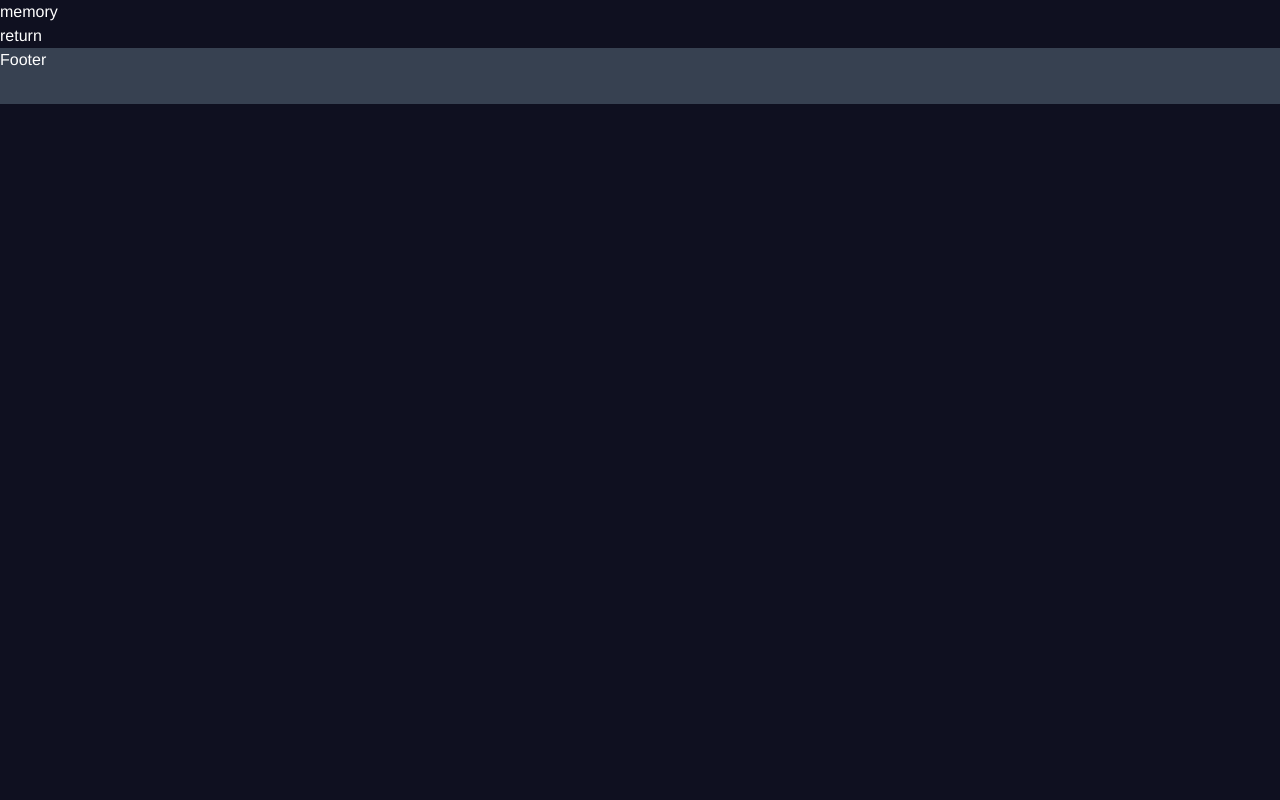
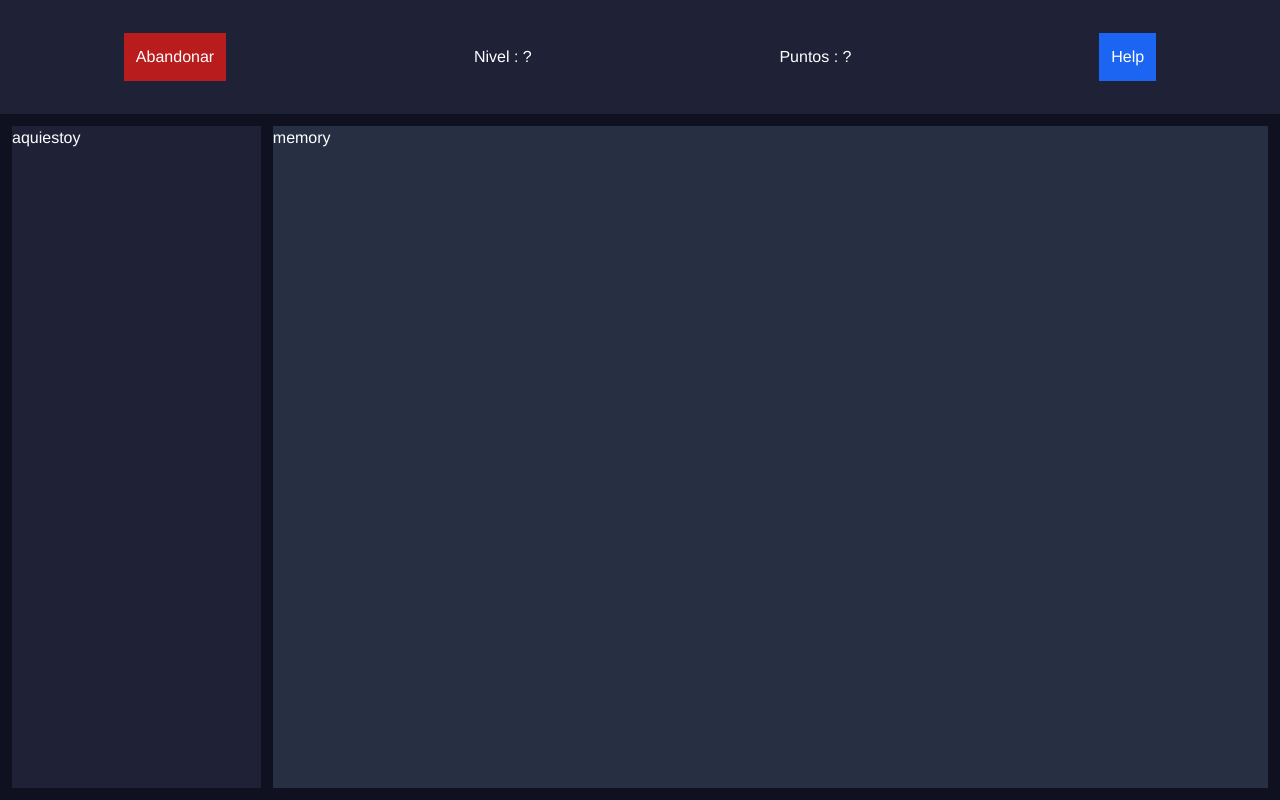
Before and after one commit to JosueG24/SuperGamesFrontend, a Next.js app: page /games/memory in a window 1280 px wide. Built offline with nearby package versions, Linux system fonts and the light colour scheme; a web font is replaced by a local one.

Commit message:
Se modificaron los layauts, eliminando el footer. Se implementaron customClass para tailwind y se trabajo en la interfaz de los 3 minijuegos.

```diff
--- a/src/components/layout/Footer.jsx
+++ /dev/null
@@ -1,9 +0,0 @@
-import React from 'react'
-
-export default function Footer() {
-  return (
-    <section className='w-full h-14 bg-gray-700'>
-        Footer
-    </section>
-  )
-}
--- a/src/components/layout/Layout.jsx
+++ b/src/components/layout/Layout.jsx
@@ -1,7 +1,6 @@
 import Head from "next/head"
-import Footer from "./Footer"
 
-export default function Layout({children, title = "no-hay-titulo"}) {
+export default function Layout({children, page = "no-page"}) {
   return (
     <div>
         <Head>
@@ -15,7 +14,6 @@ export default function Layout({children, title = "no-hay-titulo"}) {
         </Head>
 
         <div>{children}</div>
-        <Footer title={title}/>
 
     </div>
   )
--- a/src/pages/games/memory/index.js
+++ b/src/pages/games/memory/index.js
@@ -2,12 +2,29 @@ import Layout from "@/components/layout/Layout"
 import Link from "next/link"
 
 export default function memory() {
+
+function defaultFunction(){
+
+}
+
   return (
-    <Layout>
-      <section>
-        memory
-        <Link href={"/"}>return</Link>
-      </section>
+    <Layout page="memory">
+      <div className="w-screen h-screen">
+        <header className="w-full h-1/7 bg-c_GrayBlue flex justify-around items-center">
+          <Link className="bg-red-700 p-3" href={"/"}>Abandonar</Link>
+          <button onClick={defaultFunction} className="">Nivel : ?</button>
+          <button onClick={defaultFunction} className="">Puntos : ?</button>
+          <button onClick={defaultFunction} className="bg-c_LightBlue p-3">Help</button>
+        </header>
+        <section className="w-full h-6/7 p-3 flex">
+          <div className="w-1/5 h-full bg-c_GrayBlue mr-3">
+            aquiestoy
+          </div>
+          <div className="w-4/5 h-full bg-c_LightGrayBlue">
+            <p>memory</p>
+          </div>
+        </section>
+      </div>
     </Layout>
   )
 }
--- a/src/pages/games/mines/index.js
+++ b/src/pages/games/mines/index.js
@@ -3,11 +3,23 @@ import Link from "next/link"
 
 export default function mines() {
   return (
-    <Layout>
-      <section>
-        mines
-        <Link href={"/"}>return</Link>
-      </section>
+    <Layout page="mines">
+      <div className="w-screen h-screen">
+        <header className="w-full h-1/7 bg-c_GrayBlue flex justify-around items-center">
+          <Link className="bg-red-700 p-3" href={"/"}>Abandonar</Link>
+          <button onClick={defaultFunction} className="">Nivel : ?</button>
+          <button onClick={defaultFunction} className="">Puntos : ?</button>
+          <button onClick={defaultFunction} className="bg-c_LightBlue p-3">Help</button>
+        </header>
+        <section className="w-full h-6/7 p-3 flex">
+          <div className="w-1/5 h-full bg-c_GrayBlue mr-3">
+            aquiestoy
+          </div>
+          <div className="w-4/5 h-full bg-c_LightGrayBlue">
+            <p>mines</p>
+          </div>
+        </section>
+      </div>
     </Layout>
   )
 }
--- a/src/pages/games/snake/index.js
+++ b/src/pages/games/snake/index.js
@@ -3,11 +3,23 @@ import Link from "next/link"
 
 export default function snake() {
   return (
-    <Layout>
-      <section>
-        snake
-        <Link href={"/"}>return</Link>
-      </section>
+    <Layout page="snake">
+      <div className="w-screen h-screen">
+        <header className="w-full h-1/7 bg-c_GrayBlue flex justify-around items-center">
+          <Link className="bg-red-700 p-3" href={"/"}>Abandonar</Link>
+          <button onClick={defaultFunction} className="">Nivel : ?</button>
+          <button onClick={defaultFunction} className="">Puntos : ?</button>
+          <button onClick={defaultFunction} className="bg-c_LightBlue p-3">Help</button>
+        </header>
+        <section className="w-full h-6/7 p-3 flex">
+          <div className="w-1/5 h-full bg-c_GrayBlue mr-3">
+            aquiestoy
+          </div>
+          <div className="w-4/5 h-full bg-c_LightGrayBlue">
+            <p>snake</p>
+          </div>
+        </section>
+      </div>
     </Layout>
   )
 }
--- a/src/styles/Reset.css
+++ b/src/styles/Reset.css
@@ -3,6 +3,7 @@
 
     --color-DarckBlue : #0F1020;
     --color-GrayBlue :  #1F2137;
+    --color-LightGrayBlue :  #273043;
     --color-Pink :      #FF7394;
     --color-LightBlue : #1C64F2;
     --color-White :     #ffffff;
--- a/tailwind.config.js
+++ b/tailwind.config.js
@@ -9,7 +9,20 @@ module.exports = {
     "./src/**/*.{js,ts,jsx,tsx}",
   ],
   theme: {
-    extend: {},
+    extend: {
+      height:{
+        "1/7": "14.2857%",
+        "6/7": "85.7142%"
+      },
+      colors:{
+        c_DarckBlue : "#0F1020",
+        c_GrayBlue :  "#1F2137",
+        c_LightGrayBlue :  "#273043",
+        c_Pink :      "#FF7394",
+        c_LightBlue : "#1C64F2",
+        c_White :     "#ffffff"
+      }
+    },
   },
   plugins: [],
 }
```
